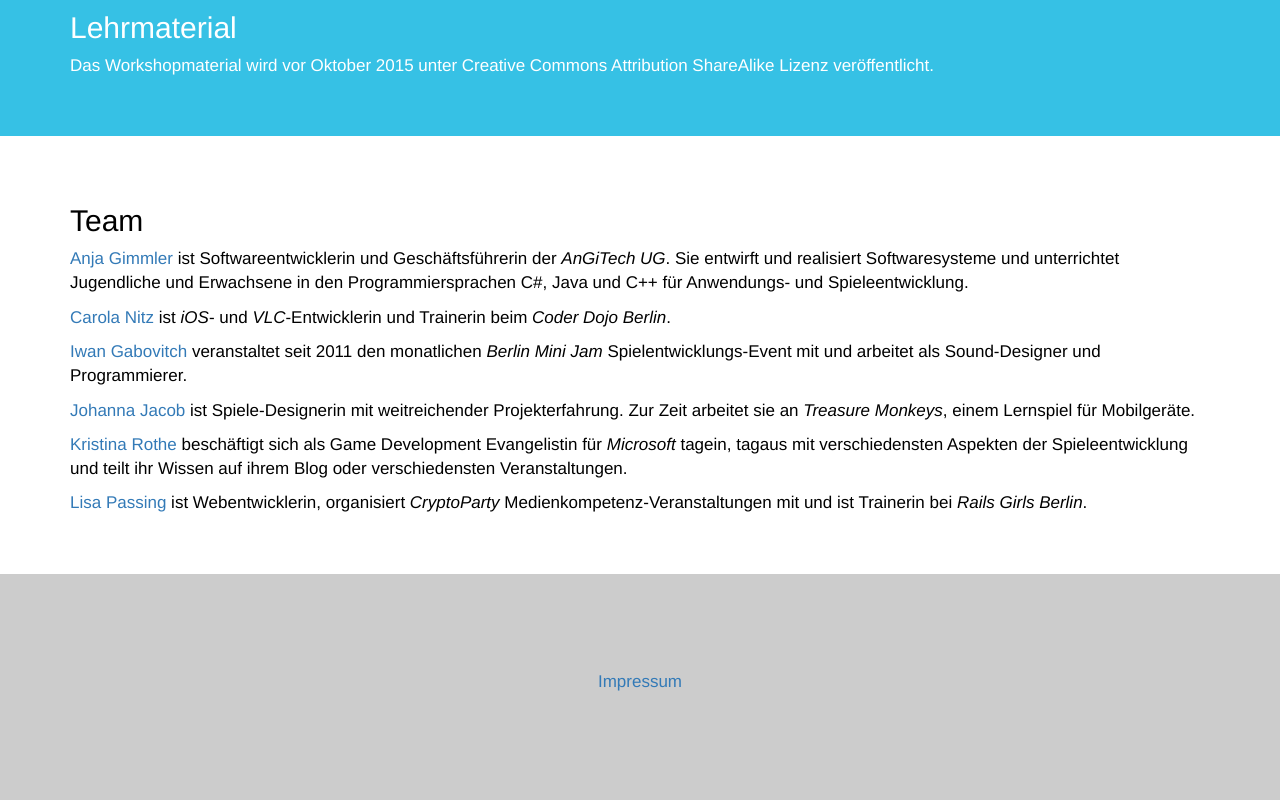
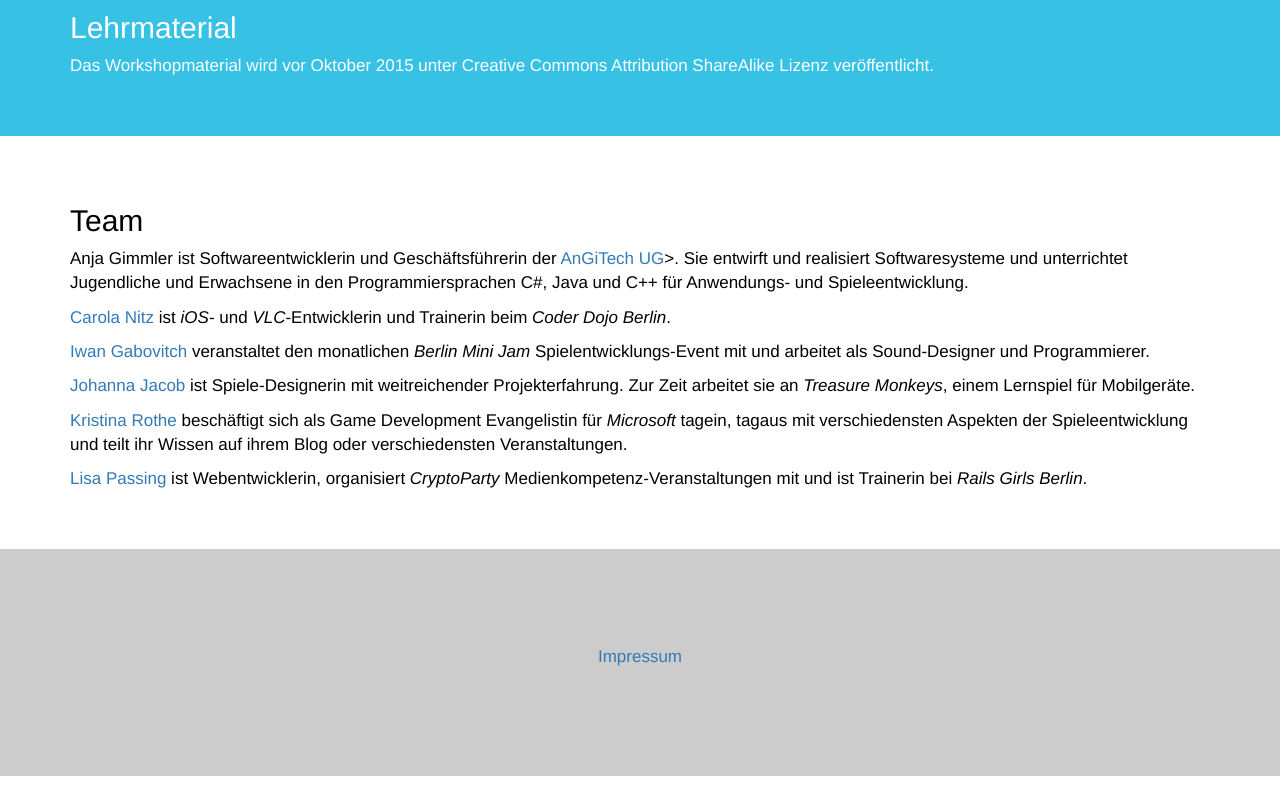
Before and after one commit to qubodup/esp, a plain HTML site: page index.html in a window 1280 px wide. Shown: the part 2102-2902 px from the top of the page. After the commit the page ends 2878 px from the top, so only its background shows below. Drawn offline with nearby package versions, Linux system fonts and the light colour scheme.

Commit message:
weniger angeben, richtigere verlinkung

```diff
--- a/index.html
+++ b/index.html
@@ -167,9 +167,9 @@
 <div class="med white" id="team">
 <div class="container">
 	<h2>Team</h2>
-	<p><a target="_blank" href="http://angitech">Anja Gimmler</a> ist Softwareentwicklerin und Geschäftsführerin der <em>AnGiTech UG</em>. Sie entwirft und realisiert Softwaresysteme und unterrichtet Jugendliche und Erwachsene in den Programmiersprachen C#, Java und C++ für Anwendungs- und Spieleentwicklung.</p>
+	<p>Anja Gimmler ist Softwareentwicklerin und Geschäftsführerin der <a target="_blank" href="http://angitech">AnGiTech UG</a>>. Sie entwirft und realisiert Softwaresysteme und unterrichtet Jugendliche und Erwachsene in den Programmiersprachen C#, Java und C++ für Anwendungs- und Spieleentwicklung.</p>
 	<p><a target="_blank" href="https://twitter.com/_caro_n">Carola Nitz</a> ist <em>iOS</em>- und <em>VLC</em>-Entwicklerin und Trainerin beim <em>Coder Dojo Berlin</em>.</p>
-	<p><a target="_blank" href="http://qubodup.net/">Iwan Gabovitch</a> veranstaltet seit 2011 den monatlichen <em>Berlin Mini Jam</em> Spielentwicklungs-Event mit und arbeitet als Sound-Designer und Programmierer.</p>
+	<p><a target="_blank" href="http://qubodup.net/">Iwan Gabovitch</a> veranstaltet den monatlichen <em>Berlin Mini Jam</em> Spielentwicklungs-Event mit und arbeitet als Sound-Designer und Programmierer.</p>
 	<p><a target="_blank" href="http://johanna-jacob.de">Johanna Jacob</a> ist Spiele-Designerin mit weitreichender Projekterfahrung. Zur Zeit arbeitet sie an <em>Treasure Monkeys</em>, einem Lernspiel für Mobilgeräte.</p>
 	<p><a target="_blank" href="http://2pstart.de/">Kristina Rothe</a> beschäftigt sich als Game Development Evangelistin für <em>Microsoft</em> tagein, tagaus mit verschiedensten Aspekten der Spieleentwicklung und teilt ihr Wissen auf ihrem Blog oder verschiedensten Veranstaltungen.</p>
 	<p><a target="_blank" href="https://twitter.com/lisapassing">Lisa Passing</a> ist Webentwicklerin, organisiert <em>CryptoParty</em> Medienkompetenz-Veranstaltungen mit und ist Trainerin bei <em>Rails Girls Berlin</em>.</p>
```
